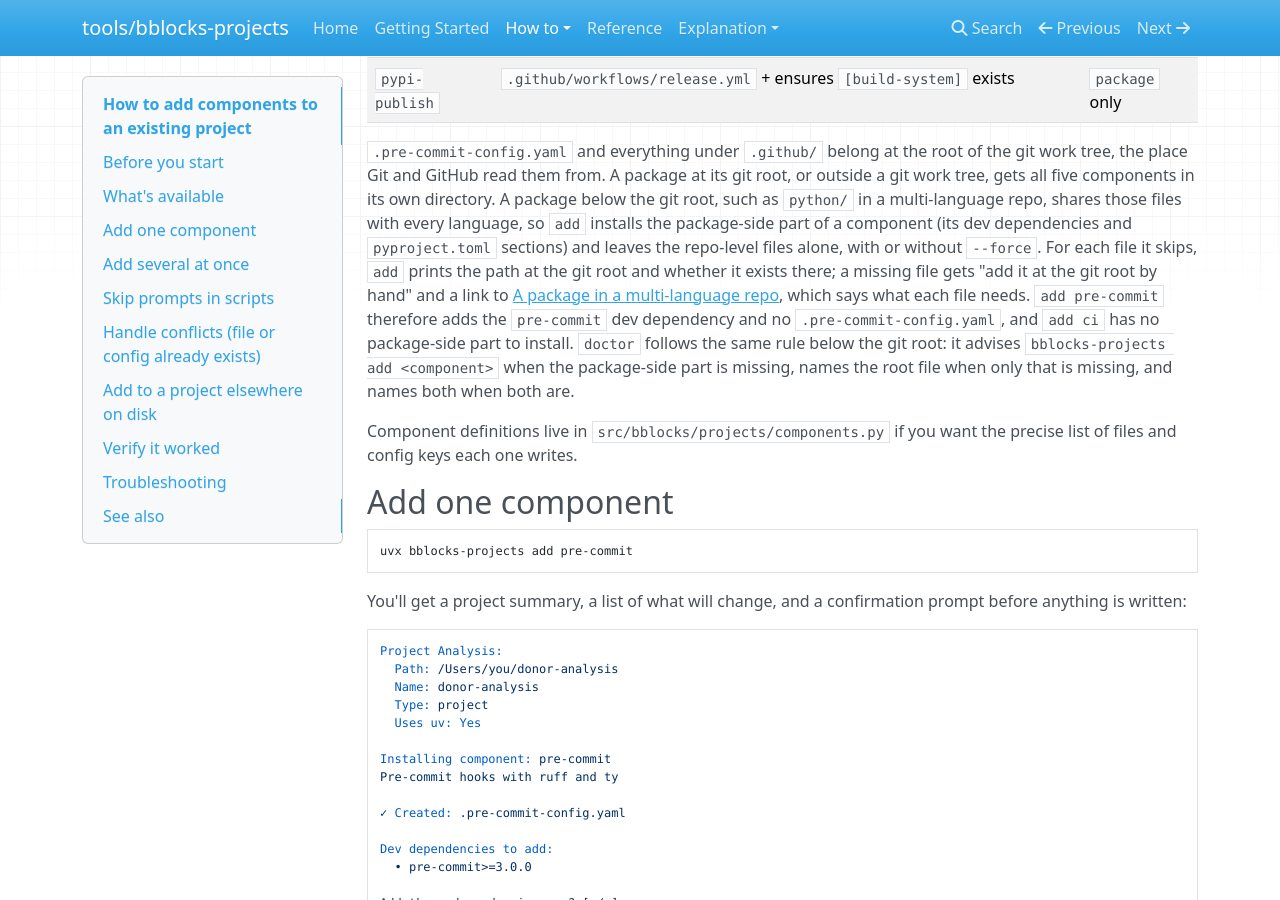
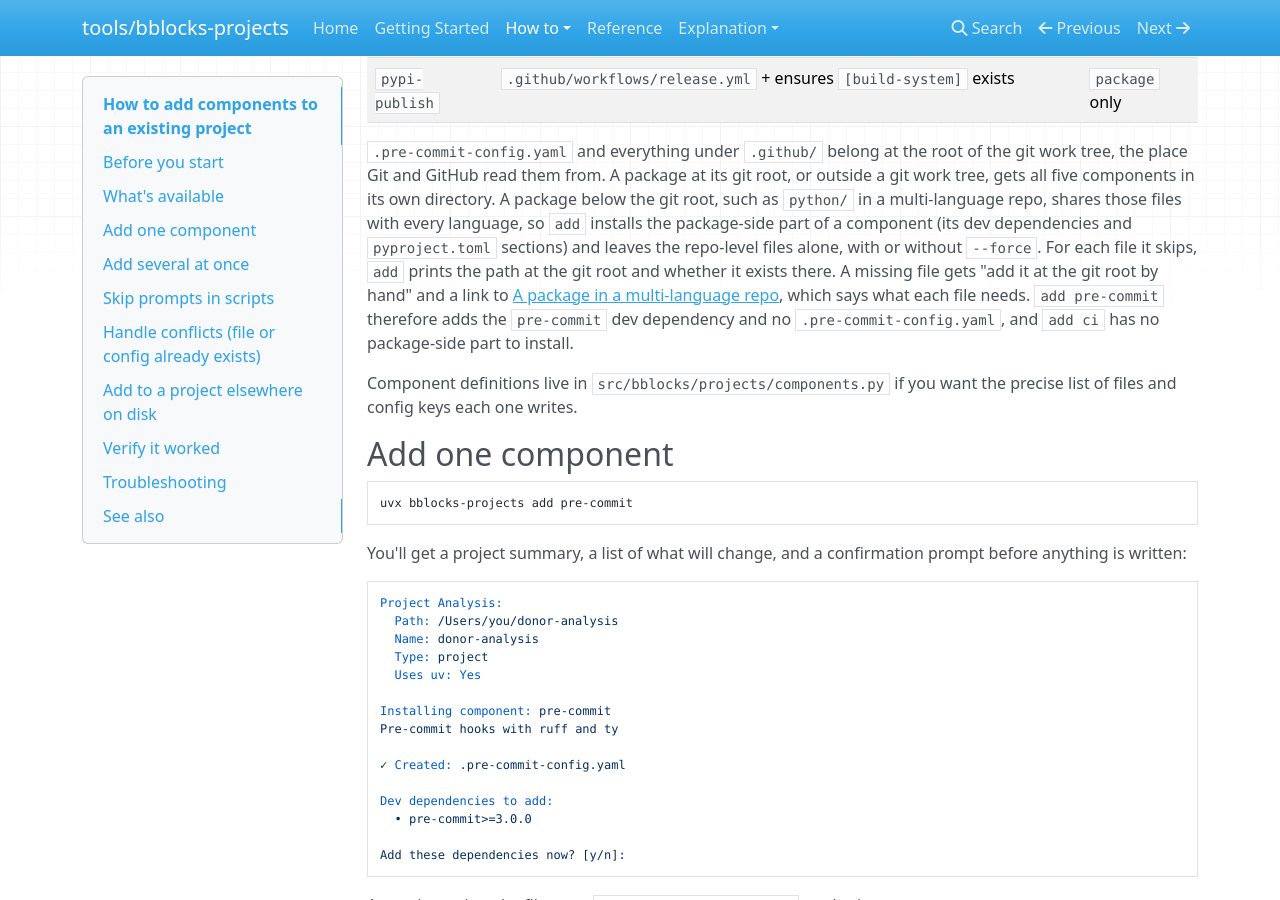
Before and after one commit to ONEcampaign/bblocks-projects, an MkDocs documentation site: the page built from docs/adding-components.md, in a window 1280 px wide and 900 px high, scrolled down 749 px. Built offline with MkDocs 1.6.1, drawn with Linux system fonts in a browser that asks for light colours; nearby versions of some CDN libraries.

Commit message:
docs: tighten the subdirectory-package prose

```diff
--- a/docs/adding-components.md
+++ b/docs/adding-components.md
@@ -23,7 +23,7 @@ uvx bblocks-projects add --list
 | `pytest` | `[tool.pytest.ini_options]`, `[tool.coverage.*]` + `pytest`, `pytest-cov` dev deps | any |
 | `pypi-publish` | `.github/workflows/release.yml` + ensures `[build-system]` exists | `package` only |
 
-`.pre-commit-config.yaml` and everything under `.github/` belong at the root of the git work tree, the place Git and GitHub read them from. A package at its git root, or outside a git work tree, gets all five components in its own directory. A package below the git root, such as `python/` in a multi-language repo, shares those files with every language, so `add` installs the package-side part of a component (its dev dependencies and `pyproject.toml` sections) and leaves the repo-level files alone, with or without `--force`. For each file it skips, `add` prints the path at the git root and whether it exists there; a missing file gets "add it at the git root by hand" and a link to [A package in a multi-language repo](the-family-contract.md#a-package-in-a-multi-language-repo), which says what each file needs. `add pre-commit` therefore adds the `pre-commit` dev dependency and no `.pre-commit-config.yaml`, and `add ci` has no package-side part to install. `doctor` follows the same rule below the git root: it advises `bblocks-projects add <component>` when the package-side part is missing, names the root file when only that is missing, and names both when both are.
+`.pre-commit-config.yaml` and everything under `.github/` belong at the root of the git work tree, the place Git and GitHub read them from. A package at its git root, or outside a git work tree, gets all five components in its own directory. A package below the git root, such as `python/` in a multi-language repo, shares those files with every language, so `add` installs the package-side part of a component (its dev dependencies and `pyproject.toml` sections) and leaves the repo-level files alone, with or without `--force`. For each file it skips, `add` prints the path at the git root and whether it exists there. A missing file gets "add it at the git root by hand" and a link to [A package in a multi-language repo](the-family-contract.md#a-package-in-a-multi-language-repo), which says what each file needs. `add pre-commit` therefore adds the `pre-commit` dev dependency and no `.pre-commit-config.yaml`, and `add ci` has no package-side part to install.
 
 Component definitions live in `src/bblocks/projects/components.py` if you want the precise list of files and config keys each one writes.
 
```
Also changed, not shown: docs/package-vs-project.md (+1 -1 lines), docs/the-family-contract.md (+2 -2 lines), 4 other files.
